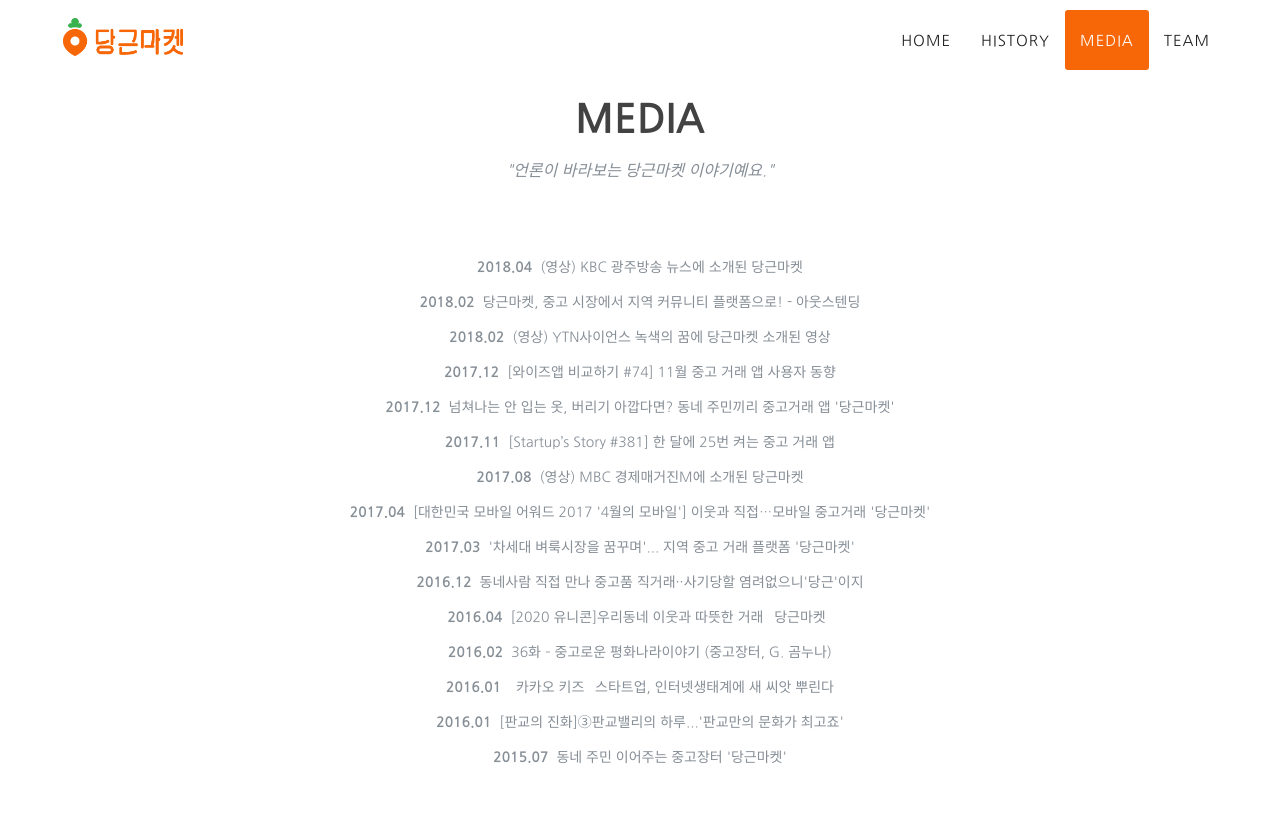
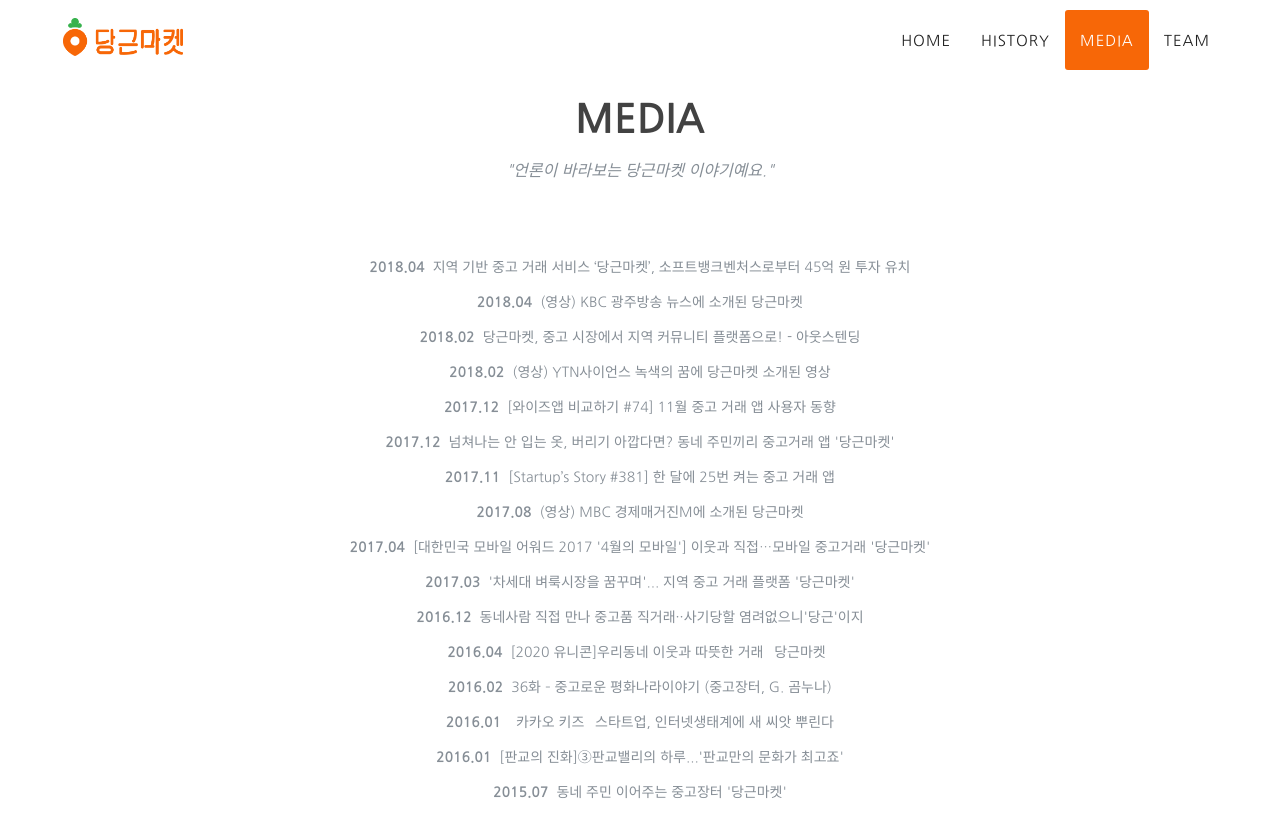
Before and after one commit to daangn/daangn-team-page, a Jekyll site: the page built from index.html, in a window 1280 px wide and 900 px high, scrolled down 2661 px. Shown: the top 837 px of the window. Built offline with Jekyll 4.4.1, drawn with Linux system fonts in a browser that asks for light colours; some web fonts are replaced.

Commit message:
Update _config.yml

```diff
--- a/_config.yml
+++ b/_config.yml
@@ -38,6 +38,10 @@
   pic: start
 
 media:
+- content: "지역 기반 중고 거래 서비스 ‘당근마켓’, 소프트뱅크벤처스로부터 45억 원 투자 유치"
+  date: '2018.04'
+  url: http://platum.kr/archives/99390
+
 - content: "(영상) KBC 광주방송 뉴스에 소개된 당근마켓"
   date: '2018.04'
   url: https://youtu.be/SzWhApgP8PE
```
